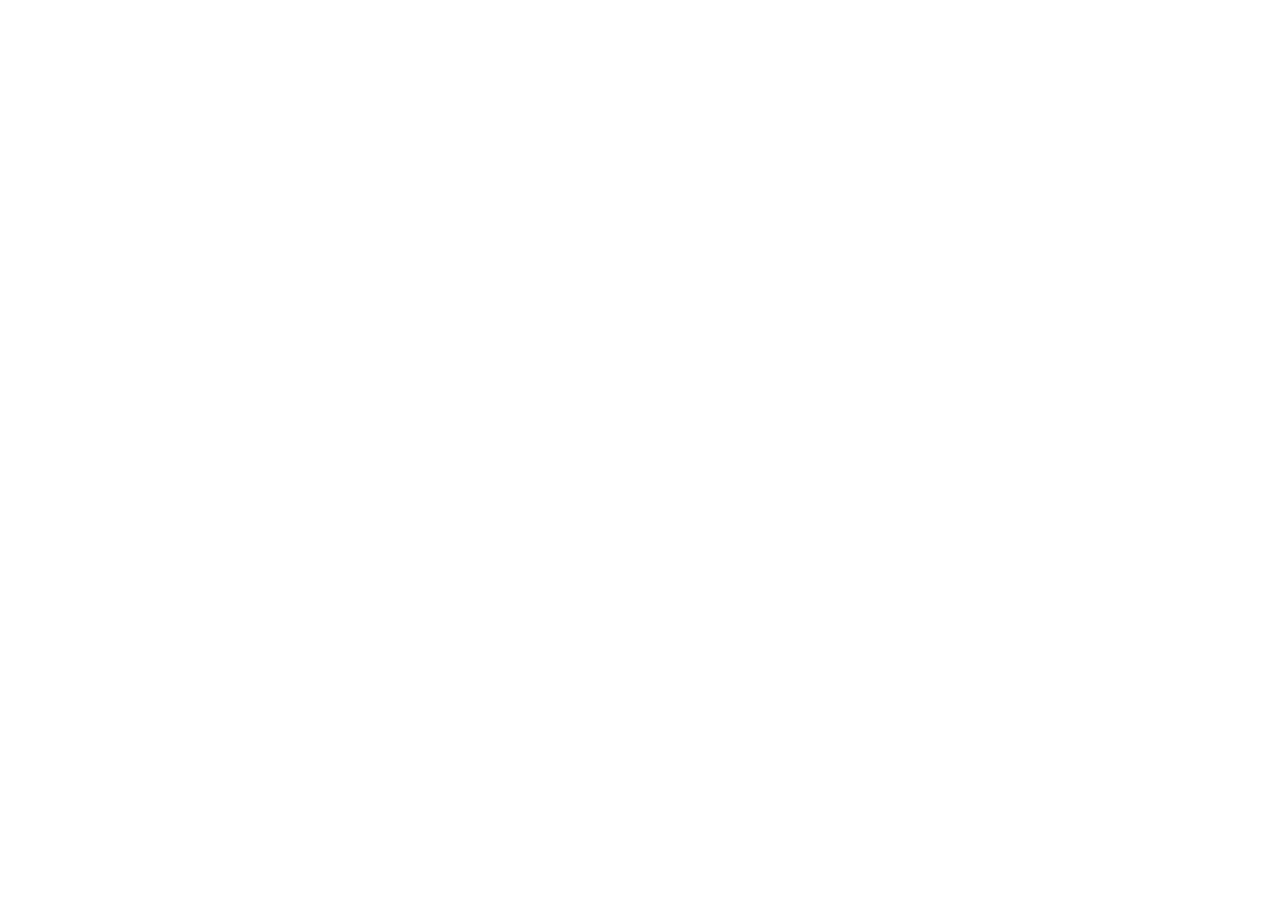
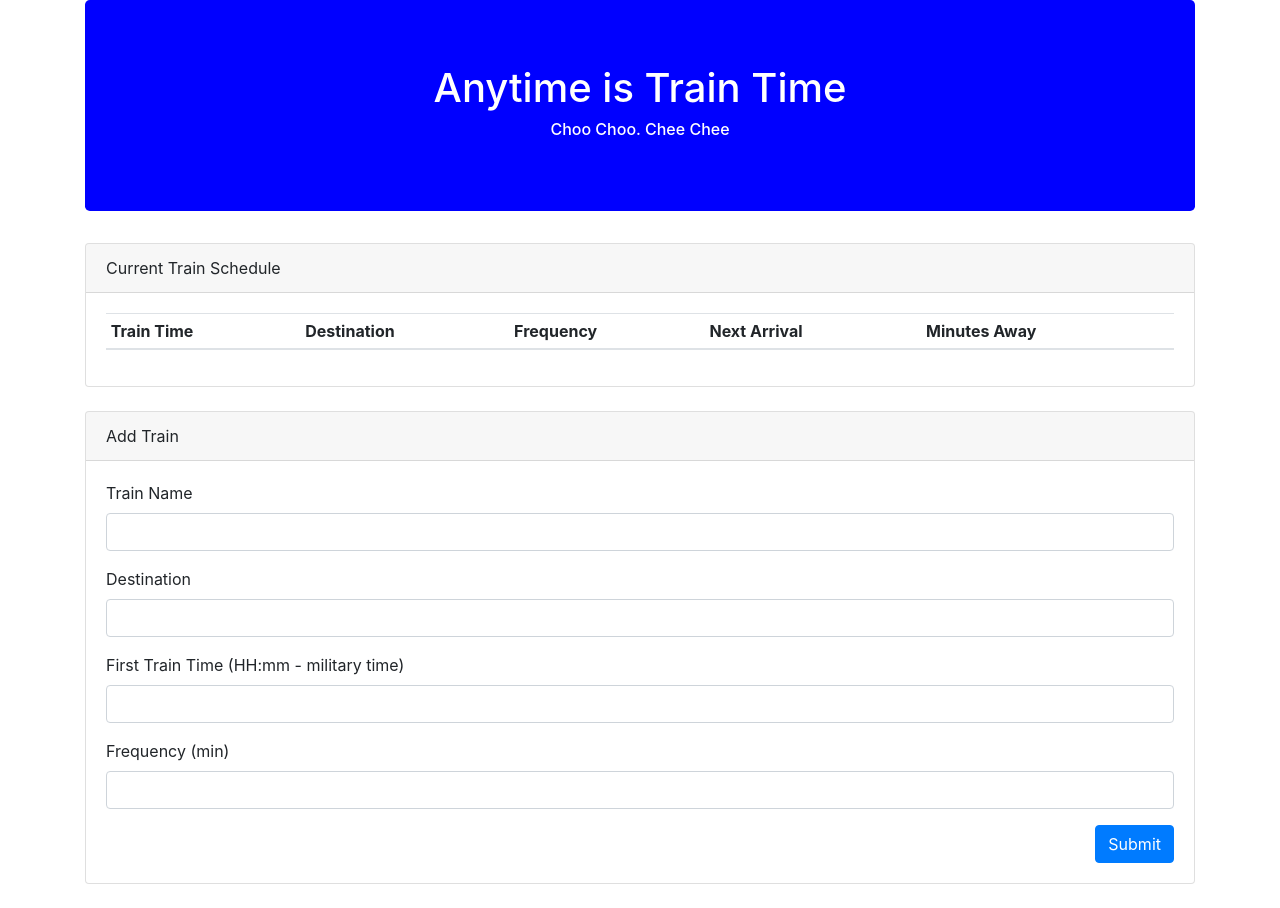
Before and after one commit to Sruiz7316/Train-Time, a plain HTML site: page index.html in a window 1280 px wide. Before the commit the page ends 800 px from the top, so only its background shows below. Drawn offline with nearby package versions, Linux system fonts and the light colour scheme.

Commit message:
updating files

```diff
--- a/index.html
+++ b/index.html
@@ -6,10 +6,100 @@
     <meta name="viewport" content="width=device-width, initial-scale=1.0">
     <meta http-equiv="X-UA-Compatible" content="ie=edge">
     <title>Document</title>
+    <meta charset="UTF-8">
+    <title>Employee Tracker</title>
+
+    <!-- Bootstrap -->
+    <link rel="stylesheet" href="https://maxcdn.bootstrapcdn.com/bootstrap/4.0.0/css/bootstrap.min.css">
+    <script src="https://cdnjs.cloudflare.com/ajax/libs/jquery/3.2.1/jquery.min.js"></script>
+    <script src="https://maxcdn.bootstrapcdn.com/bootstrap/4.0.0/js/bootstrap.min.js"></script>
+
+    <!-- Firebase References -->
+    <script src="https://www.gstatic.com/firebasejs/6.0.4/firebase-app.js"></script>
+    <script src="https://www.gstatic.com/firebasejs/6.0.4/firebase-database.js"></script>
+
+    <!-- Moment.js Reference -->
+    <script src="https://cdnjs.cloudflare.com/ajax/libs/moment.js/2.22.2/moment.min.js"></script>
+
 </head>
 
 <body>
 
+    <!-- Employee Tracker -->
+    <div class="container">
+
+        <!-- Jumbotron -->
+        <div class="jumbotron" style="background-color: blue; color: white">
+            <h1 class="text-center">Anytime is Train Time</h1>
+            <h6 class="text-center">Choo Choo. Chee Chee</h6>
+        </div>
+
+        <div class="row">
+
+            <div class="col-md-12">
+
+                <!-- Current Employees-->
+                <div class="card mb-4">
+                    <div class="card-header">Current Train Schedule</div>
+                    <div class="card-body">
+                        <table class="table table-sm table-hover" id='employee-table'>
+                            <thead>
+                                <tr>
+                                    <th scope="col">Train Time</th>
+                                    <th scope="col">Destination</th>
+                                    <th scope="col">Frequency</th>
+                                    <th scope="col">Next Arrival</th>
+                                    <th scope="col">Minutes Away</th>
+                                </tr>
+                            </thead>
+                            <tbody>
+                            </tbody>
+                        </table>
+                    </div>
+                </div>
+            </div>
+        </div>
+
+        <div class="row">
+            <div class="col-md-12">
+
+                <!-- Add Employee  -->
+                <div class="card mb-4">
+                    <div class="card-header">Add Train</div>
+                    <div class="card-body">
+
+                        <!-- Entry Form -->
+                        <form>
+                            <div class="form-group">
+                                <label for="employee-name-input">Train Name</label>
+                                <input class="form-control" id="employee-name-input" type="text">
+                            </div>
+                            <div class="form-group">
+                                <label for="role-input">Destination</label>
+                                <input class="form-control" id="role-input" type="text">
+                            </div>
+                            <div class="form-group">
+                                <label for="start-input">First Train Time (HH:mm - military time)</label>
+                                <input class="form-control" id="start-input" type="text">
+                            </div>
+                            <div class="form-group">
+                                <label for="rate-input">Frequency (min)</label>
+                                <input class="form-control" id="rate-input" type="text">
+                            </div>
+                            <button class="btn btn-primary float-right" id="add-employee-btn">Submit</button>
+                        </form>
+
+                    </div>
+                </div>
+            </div>
+        </div>
+
+    </div>
+
+    <!-- JavaScript -->
+    <script src="myscripts.js"></script>
+
+
 </body>
 
 </html>
```
